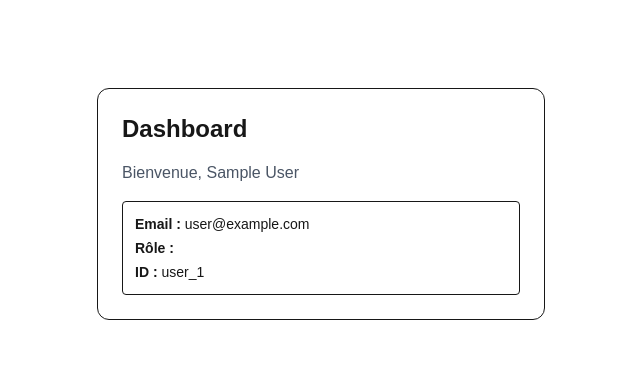
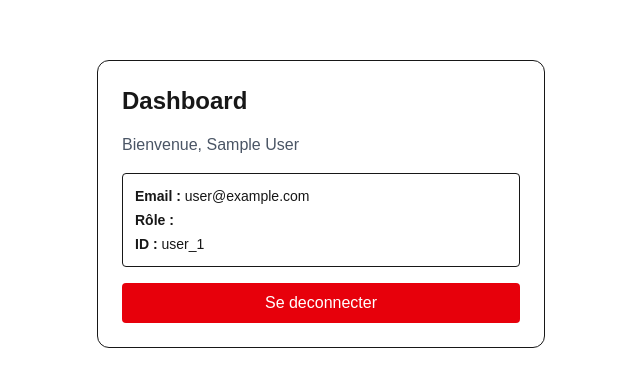
Before and after one commit to steveyambo/nexts-js-auth, a Next.js app: page /dashboard in a window 1280 px wide. Shown: the part 196-582 px from the top of the page, without its empty margins (319-959 px from the left). Built offline with nearby package versions, Linux system fonts and the light colour scheme; no server answers; sample sign-in values are in the browser's storage.

Commit message:
Add logout button

```diff
--- a/app/dashboard/page.tsx
+++ b/app/dashboard/page.tsx
@@ -1,6 +1,7 @@
 import { authOptions } from "@/auth";
 import { getServerSession } from "next-auth";
 import { redirect } from "next/navigation";
+import LogoutButton from "@/components/LogoutButton";
 
 export default async function DashboardPage() {
   const session = await getServerSession(authOptions);
@@ -30,7 +31,9 @@ export default async function DashboardPage() {
           <p>
             <strong>ID :</strong> {session.user?.id}
           </p>
+
         </div>
+        <LogoutButton />
       </div>
     </main>
   );
--- /dev/null
+++ b/components/LogoutButton.tsx
@@ -0,0 +1,13 @@
+'use client'
+import { signOut } from "next-auth/react";
+
+export default function LogoutButton(){
+    return(
+        <button
+            onClick={() => signOut({callbackUrl: "/login"})}
+            className="w-full bg-red-600 text-white rounded p-2"
+        >
+            Se deconnecter
+        </button>
+    );
+}
```
